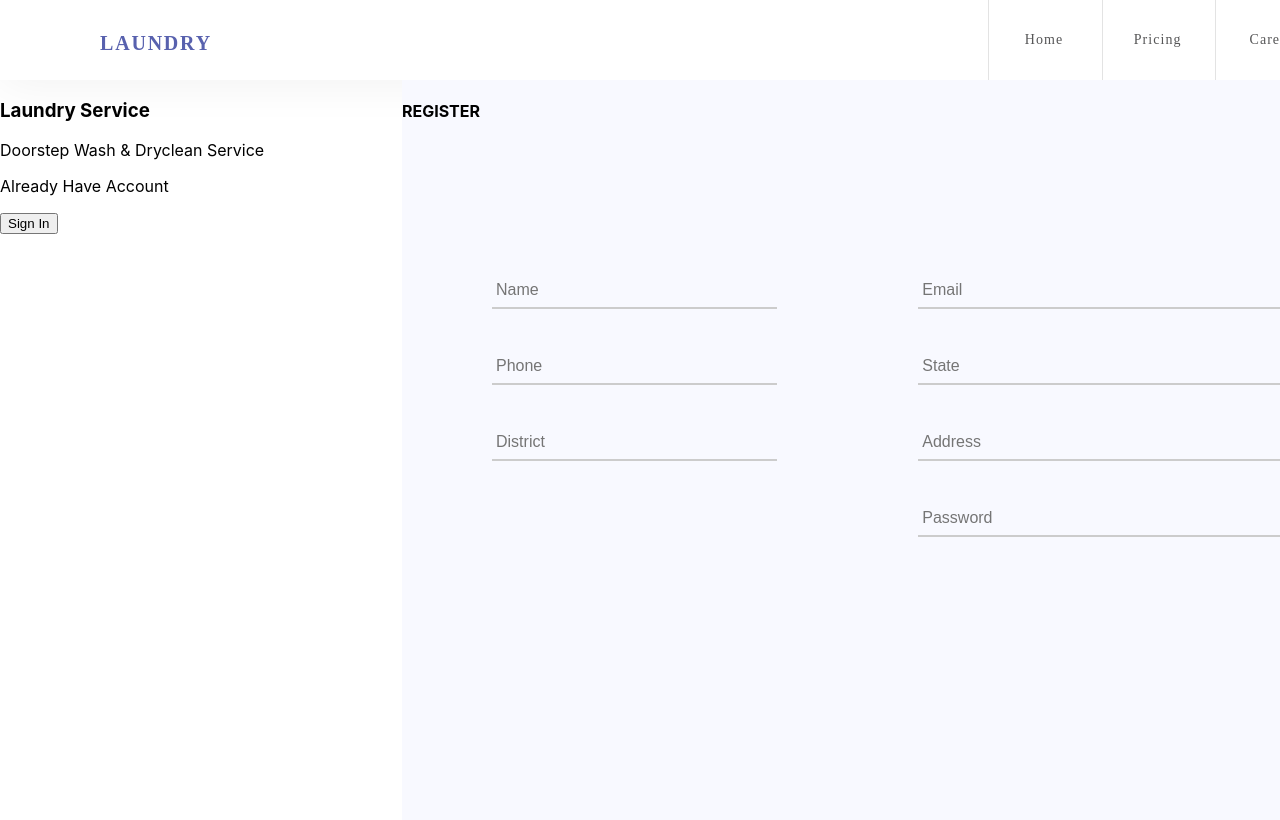
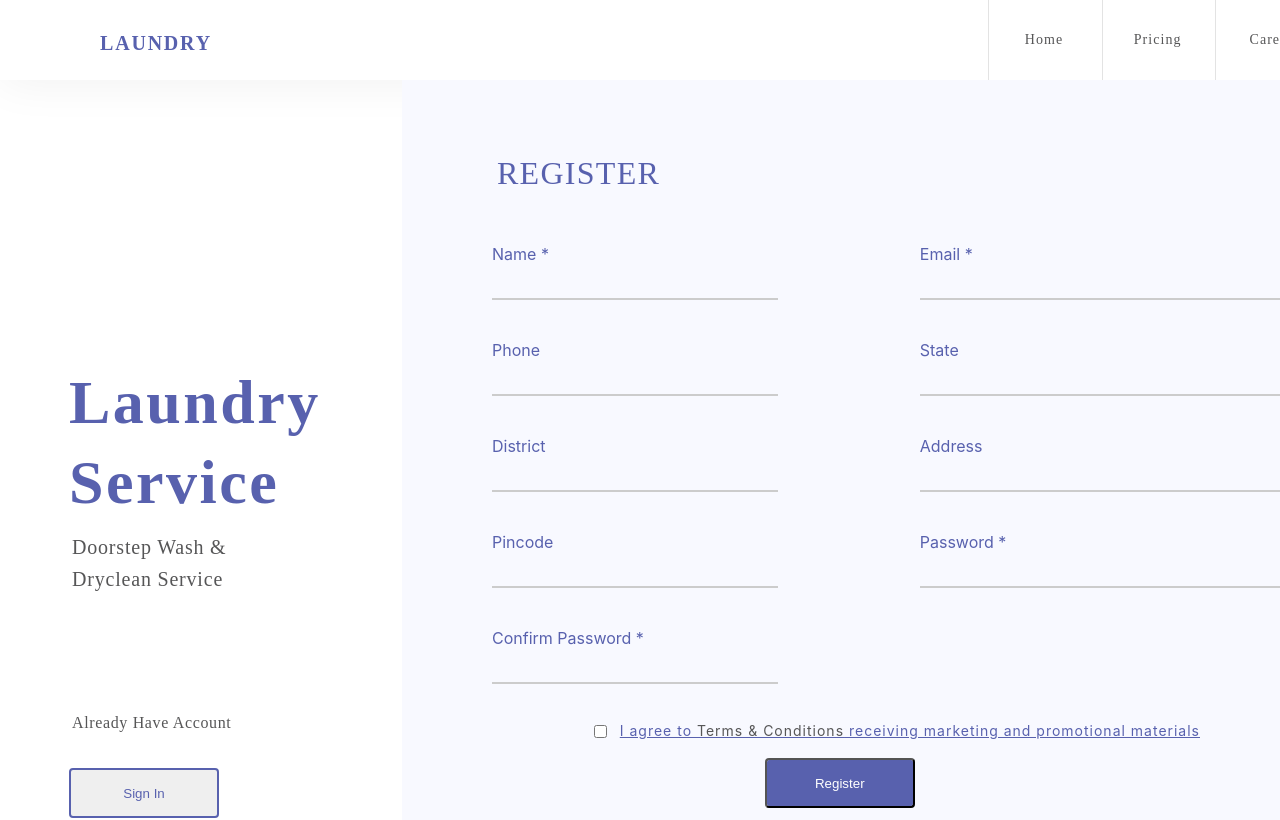
Before and after one commit to rakshitr3/Laundry-Project, a React (Create React App) app in the folder frontend/: page /register in a window 1280 px wide. Shown: the top 820 px of the page. Built offline with nearby package versions, Linux system fonts and the light colour scheme.

Commit message:
updated third time

```diff
--- a/frontend/src/App.css
+++ b/frontend/src/App.css
@@ -36,6 +36,19 @@ left: 485px;
   border-left:1px solid grey;
 }
 
+.laundry-service1 {
+  position: relative;
+  top: 20px;
+left: 180px;
+width: 246px;
+height: 257px;
+text-align: left;
+font: normal normal 900 100px/120px Avenir;
+letter-spacing: 0px;
+color: #5861AE;
+}
+
+
 .laundry-service {
   position: relative;
   top: 20px;
@@ -47,6 +60,20 @@ font: normal normal 900 100px/120px Avenir;
 letter-spacing: 0px;
 color: #5861AE;
 }
+
+.doorstep1 {
+  position: relative;
+  top: -70px;
+left: 175px;
+  width: 245px;
+height: 27px;
+text-align: left;
+font: normal normal normal 20px/26px Avenir;
+letter-spacing: 0.8px;
+color: #565657;
+  white-space: nowrap;
+}
+
 
 .doorstep {
   position: relative;
@@ -266,3 +293,7 @@ letter-spacing: 0.4px;
   height: 766px;
   background: #F8F9FF 0% 0% no-repeat padding-box;
 }
+
+.left {
+  width:50%;
+}
--- a/frontend/src/App.js
+++ b/frontend/src/App.js
@@ -56,6 +56,7 @@ function App() {
         setResponseMessage('Login successful!');
         localStorage.setItem('token', response.data.token);
       }
+      navigate("/dashboard")
     } catch (error) {
       setResponseMessage(error.response?.data?.message || 'An error occurred');
     }
@@ -70,8 +71,8 @@ function App() {
       <Navbar />
       <div className="nav-bottom">
         <div>
-          <h3 className='laundry-service'>Laundry Service</h3>
-          <p className='doorstep'>Doorstep Wash & Dryclean Service</p>
+          <h3 className='laundry-service1'>Laundry Service</h3>
+          <p className='doorstep1'>Doorstep Wash & Dryclean Service</p>
           <p className='dont'>Don't have an account?</p>
           <button className='register' onClick={navigateToRegister}>Register</button>
         </div>
@@ -97,7 +98,7 @@ function App() {
               {error && <p className="text-danger">{error}</p>}
             </div>
 
-            <div className="mb-3">
+            <div>
               <label>
                 Password
               </label>
@@ -110,7 +111,7 @@ function App() {
                 required
               />
             </div>
-            <div className="mb-3">
+            <div>
               <a href="#" style={{ display: "flex", justifyContent: "right", position:"relative", right:"240px", color: "#5861AE" }}>Forgot Password?</a>
             </div>
             <button type="submit" className='sign-button'>Sign In</button>
--- /dev/null
+++ b/frontend/src/Register.css
@@ -0,0 +1,69 @@
+.laundry-service {
+    position:relative;
+    top: 220px;
+left: 69px;
+width: 284px;
+height: 197px;
+text-align: left;
+font: normal normal 900 62px/80px Avenir;
+letter-spacing: 2.48px;
+color: #5861AE;
+}
+
+.doorstep {
+    position: relative;
+    top: 130px;
+left: 72px;
+width: 175px;
+height: 59px;
+text-align: left;
+font: normal normal normal 20px/32px Avenir;
+letter-spacing: 0.8px;
+color: #565657;
+}
+
+.already {
+    position:relative;
+    top: 230px;
+left: 72px;
+width: 171px;
+height: 22px;
+text-align: left;
+font: normal normal normal 16px/26px Avenir;
+letter-spacing: 0.64px;
+color: #565657;
+}
+
+.sign-register {
+    position: relative;
+    top: 250px;
+left: 69px;
+width: 150px;
+height: 50px;
+border: 2px solid #5861AE;
+border-radius: 4px;
+color:#5861AE;
+}
+
+.register1 {
+    position:relative;
+    top: 20px;
+left: 95px;
+width: 157px;
+height: 44px;
+text-align: left;
+font: normal normal 500 32px/60px Avenir;
+letter-spacing: 1.28px;
+color: #5861AE;
+}
+
+.btn1 {
+    position: relative;
+    top: 35px;
+  left: -155px;
+  width: 150px;
+  height: 50px;
+  background: #5861AE 0% 0% no-repeat padding-box;
+  border-radius: 4px;
+  color:white;
+  }
--- a/frontend/src/Register.js
+++ b/frontend/src/Register.js
@@ -1,10 +1,10 @@
 import React, { useState } from 'react';
 import axios from 'axios';
 import './App.css';
+import './Register.css';
 import { useNavigate } from 'react-router-dom';
 import Navbar from './utils/Navbar';
 import Footer from './utils/Footer';
-
 
 function Register() {
   const [formData, setFormData] = useState({
@@ -12,6 +12,7 @@ function Register() {
     email: '',
     district: '',
     pinCode: '',
+    confirmPass: '',
     mobile: '',
     password: '',
     state: '',
@@ -28,69 +29,62 @@ function Register() {
       ...prevData,
       [name]: value,
     }));
-    console.log(value)
   };
 
-  // Function to validate if the input is a valid mobile number (10 digits)
-  const validateMobileNumber = (mobile) => {
-    return /^[0-9]{10}$/.test(mobile); // Checks if it's exactly 10 digits
-  };
-
-  // Function to validate if the input is a valid email address
-  const validateEmail = (email) => {
-    const emailRegex = /^[a-zA-Z0-9._%+-]+@[a-zA-Z0-9.-]+\.[a-zA-Z]{2,}$/;
-    return emailRegex.test(email); // Matches a typical email format
-  };
+  const validateMobileNumber = (mobile) => /^[0-9]{10}$/.test(mobile);
+  const validateEmail = (email) =>
+    /^[a-zA-Z0-9._%+-]+@[a-zA-Z0-9.-]+\.[a-zA-Z]{2,}$/.test(email);
 
   const handleFormSubmit = async (e) => {
     e.preventDefault();
+    setError('');
+    setResponseMessage('');
 
-    const { email, mobile, password } = formData;
+    const { name, email, mobile, password, confirmPass } = formData;
 
-    // Ensure either a valid mobile number or email is provided
-    if (!email && !mobile) {
-      setError('Please provide either a mobile number or an email.');
+    // Required fields validation
+    if (!name || !email || !password || !confirmPass) {
+      setError('Name, Email, Password and Confirm Password are required.');
       return;
     }
 
-    // Validate the email or mobile
+    if (password !== confirmPass) {
+      setError('Passwords do not match.');
+      return;
+    }
+
+    if (!validateEmail(email)) {
+      setError('Please enter a valid email address.');
+      return;
+    }
+
     if (mobile && !validateMobileNumber(mobile)) {
       setError('Please enter a valid 10-digit mobile number.');
       return;
     }
 
-    if (email && !validateEmail(email)) {
-      setError('Please enter a valid email address.');
-      return;
-    }
+    const url = 'http://localhost:5000/api/register';
 
-    // Prepare payload for registration
-    const url = 'http://localhost:5000/api/register';
     const payload = {
-      email: email || null,  // send null if email is not provided
+      name: formData.name,
+      email,
       mobile: mobile || null,
       password,
+      district: formData.district,
+      pinCode: formData.pinCode,
       state: formData.state,
       address: formData.address,
     };
 
-
     try {
       const response = await axios.post(url, payload);
-
       if (response.status === 200) {
-        setResponseMessage('Registration successful. Please login.');
+        setResponseMessage('Registration successful. Redirecting...');
       }
-      setTimeout(() => {
-        navigate('/'); // Redirect to home after successful registration
-      }, 2000);
+      setTimeout(() => navigate('/'), 2000);
     } catch (error) {
-      setResponseMessage(error.response?.data?.message || 'An error occurred');
+      setError(error.response?.data?.message || 'Registration failed.');
     }
-  };
-
-  const navigateToSignIn = () => {
-    navigate('/'); // Redirect to the sign-in page
   };
 
   return (
@@ -98,86 +92,135 @@ function Register() {
       <Navbar />
       <div className='register-mid'>
         <div style={{ width: '402px' }}>
-          <h3>Laundry Service</h3>
-          <p>Doorstep Wash & Dryclean Service</p>
-          <p>Already Have Account</p>
-          <button onClick={navigateToSignIn}>
+          <h3 className='laundry-service'>Laundry Service</h3>
+          <p className='doorstep'>Doorstep Wash & Dryclean Service</p>
+          <p className='already'>Already Have Account</p>
+          <button className="sign-register" onClick={() => navigate('/')}>
             Sign In
           </button>
         </div>
 
+        <div className='right1'>
+          <h4 className='register1'>REGISTER</h4>
+          <form onSubmit={handleFormSubmit} style={{ display: "flex", position: "relative", top: "35px" }}>
 
-
-        <div className='right1'>
-          <h4>REGISTER</h4>
-          <form onSubmit={handleFormSubmit} style={{display:"flex"}}>
-
-          <div className='right2'>
+            <div className='left'>
+              <div>
+                <label>Name *</label><br />
                 <input
                   type='text'
                   name='name'
-                placeholder='Name'
                   value={formData.name}
                   onChange={handleInputChange}
+                  required
                 />
+              </div>
+
+              <div>
+                <label>Phone</label><br />
                 <input
                   type='text'
                   name='mobile'
-                placeholder='Phone'
                   value={formData.mobile}
                   onChange={handleInputChange}
                 />
+              </div>
+
+              <div>
+                <label>District</label><br />
                 <input
                   type='text'
                   name='district'
-                placeholder='District'
                   value={formData.district}
                   onChange={handleInputChange}
                 />
               </div>
 
+              <div>
+                <label>Pincode</label><br />
+                <input
+                  type='number'
+                  name='pinCode'
+                  value={formData.pinCode}
+                  onChange={handleInputChange}
+                />
+              </div>
+
+              <div>
+                <label>Confirm Password *</label><br />
+                <input
+                  type='password'
+                  name='confirmPass'
+                  value={formData.confirmPass}
+                  onChange={handleInputChange}
+                  required
+                />
+              </div>
+            </div>
+
             <div className='mb-3'>
+              <div>
+                <label>Email *</label><br />
                 <input
                   type='text'
                   name='email'
-                placeholder='Email'
                   value={formData.email}
                   onChange={handleInputChange}
+                  required
                 />
+              </div>
 
+              <div>
+                <label>State</label><br />
                 <input
                   type='text'
                   name='state'
-                placeholder='State'
                   value={formData.state}
                   onChange={handleInputChange}
                 />
+              </div>
+
+              <div>
+                <label>Address</label><br />
                 <input
                   type='text'
                   name='address'
-                placeholder='Address'
                   value={formData.address}
                   onChange={handleInputChange}
                 />
+              </div>
+
+              <div>
+                <label>Password *</label><br />
                 <input
                   type='password'
                   name='password'
-                placeholder='Password'
                   value={formData.password}
                   onChange={handleInputChange}
                   required
                 />
+              </div>
+
+              <label style={{ display: 'flex', alignItems: 'center', gap: '10px', position: 'relative', top: '55px', left:"-330px" }}>
+                <input
+                  type="checkbox"
+                  name="agreement"
+                  required
+                  style={{ marginTop: '42px' }}
+                />
+                <span style={{ fontSize: '14px', whiteSpace: 'nowrap',textDecoration:"underline",letterSpacing:"1px" }}>
+                  I agree to <a href="#">Terms & Conditions</a> receiving marketing and promotional materials
+                </span>
+              </label>
+
 
               {error && <p className='text-danger'>{error}</p>}
-            <button type='submit' className='btn btn-primary w-100'>
-              Register
-            </button>
+              {responseMessage && <p className='text-success'>{responseMessage}</p>}
+              <button type='submit' className='btn1'>Register</button>
             </div>
           </form>
-          <p>{responseMessage}</p>
         </div>
       </div>
-
       <Footer />
     </div>
   );
```
Also changed, not shown: frontend/src/Routing.js (+5 -2 lines), frontend/src/dashboard/dashboardNav.js (added, +25 -0 lines), frontend/src/dashboard/firstPage.js (added, +36 -0 lines), frontend/src/dashboard/secondPage.js (added, +18 -0 lines). Lines whose indentation alone changed are shown as unchanged.
